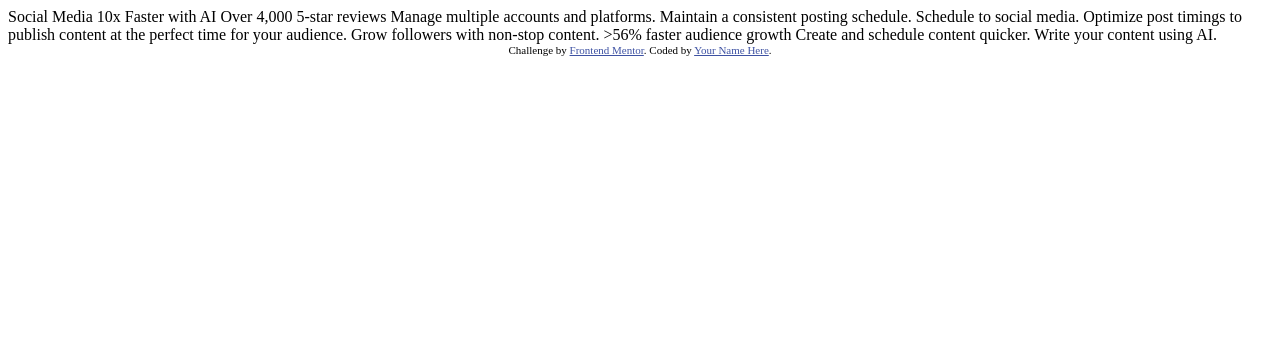
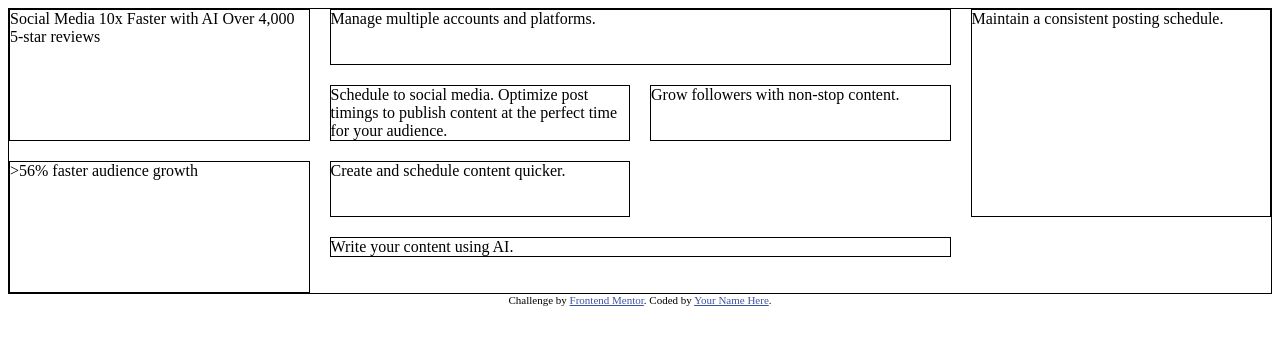
Before and after one commit to CtrlAltSudo/bento-grid, a plain HTML site: page index.html in a window 1280 px wide. Drawn offline with Linux system fonts and the light colour scheme.

Commit message:
added css for grid layout

```diff
--- a/index.html
+++ b/index.html
@@ -3,11 +3,9 @@
 <head>
   <meta charset="UTF-8">
   <meta name="viewport" content="width=device-width, initial-scale=1.0"> <!-- displays site properly based on user's device -->
-
+  <link rel="stylesheet" href="style.css">
   <link rel="icon" type="image/png" sizes="32x32" href="./assets/images/favicon-32x32.png">
-
   <title>Frontend Mentor | Bento grid</title>
-
   <!-- Feel free to remove these styles or customise in your own stylesheet 👍 -->
   <style>
     .attribution { font-size: 11px; text-align: center; }
@@ -15,25 +13,18 @@
   </style>
 </head>
 <body>
-
-  Social Media 10x Faster with AI
-  Over 4,000 5-star reviews
-
-  Manage multiple accounts and platforms.
-
-  Maintain a consistent posting schedule.
-
-  Schedule to social media.
-  Optimize post timings to publish content at the perfect time for your audience.
-
-  Grow followers with non-stop content.
-
-  >56% faster audience growth
-
-  Create and schedule content quicker.
-
-  Write your content using AI.
-
+  <div id="gridContainer">
+    <div class="grid-item-1">  Social Media 10x Faster with AI
+  Over 4,000 5-star reviews</div>
+    <div class="grid-item-2">  Manage multiple accounts and platforms.</div>
+    <div class="grid-item-3">  Maintain a consistent posting schedule.</div>
+    <div class="grid-item-4">  Schedule to social media.
+  Optimize post timings to publish content at the perfect time for your audience.</div>
+    <div class="grid-item-5">  Grow followers with non-stop content.</div>
+     <div class="grid-item-6">   >56% faster audience growth </div>
+    <div class="grid-item-7"> Create and schedule content quicker. </div>
+    <div class="grid-item-8">  Write your content using AI.</div>
+  </div>
   <div class="attribution">
     Challenge by <a href="https://www.frontendmentor.io?ref=challenge">Frontend Mentor</a>.
     Coded by <a href="#">Your Name Here</a>.
--- /dev/null
+++ b/style.css
@@ -0,0 +1,39 @@
+#gridContainer {
+    display: grid;
+    grid-template: 1fr 1fr 1fr 1fr / 1fr 1fr 1fr 1fr;
+    border: 1px solid black;
+    gap: 20px;
+}
+.grid-item-1 {
+    border: 1px solid black;
+    grid-row: span 2;
+}
+.grid-item-2 {
+        border: 1px solid black;
+        grid-column: span 2;
+}
+.grid-item-3 {
+            border: 1px solid black;
+            grid-row: span 3;
+
+}
+.grid-item-4 {
+    border: 1px solid black;
+    grid-row: span 1;
+}
+.grid-item-5 {
+    border: 1px solid black;
+    grid-row: span 1;
+}
+.grid-item-6 {
+    border: 1px solid black;
+    grid-row: span 2;
+}
+.grid-item-7 {
+    border: 1px solid black;
+}
+.grid-item-8 {
+    border: 1px solid black;
+    grid-column: span 2;
+    align-self: start;
+}
```
